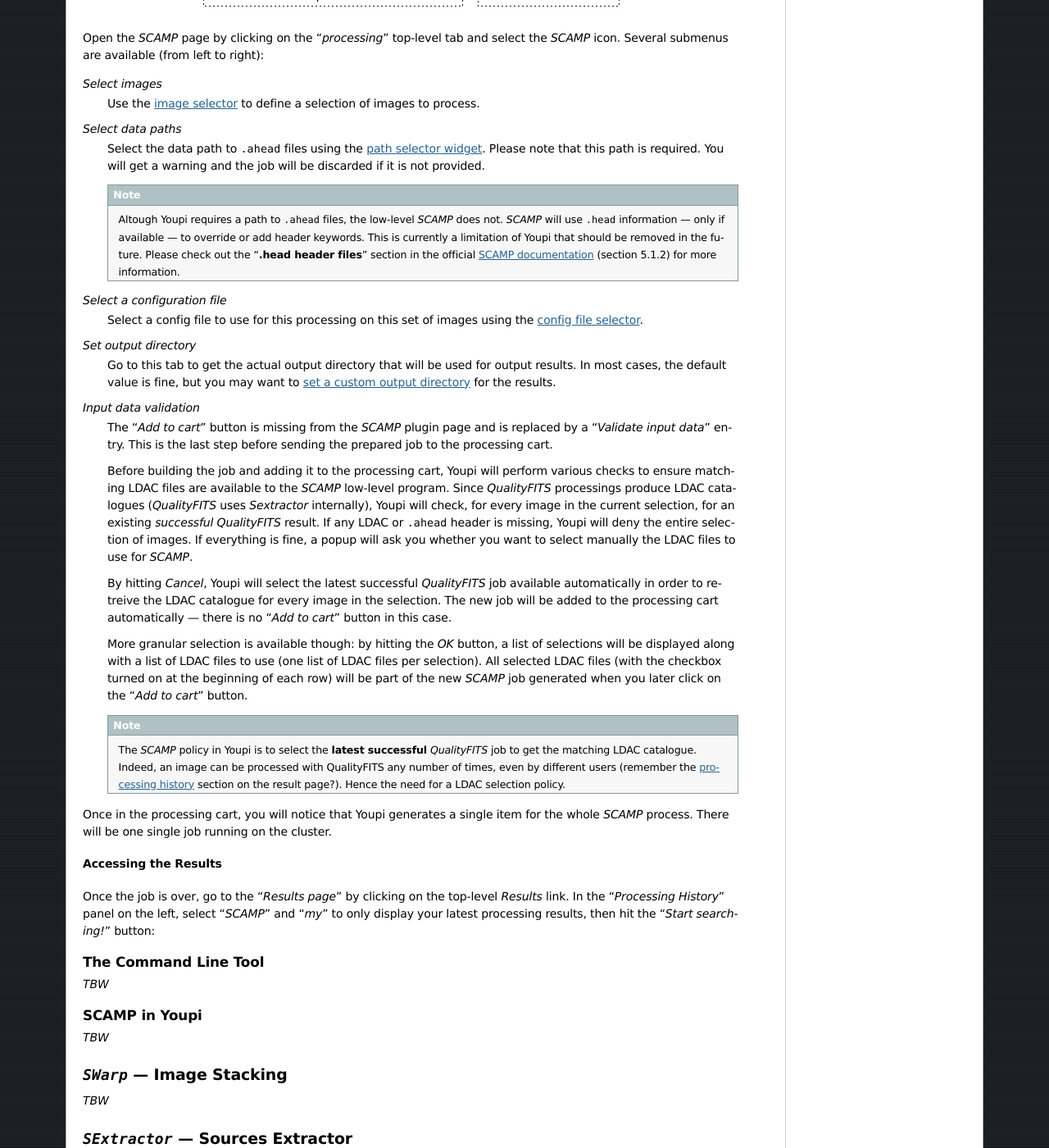
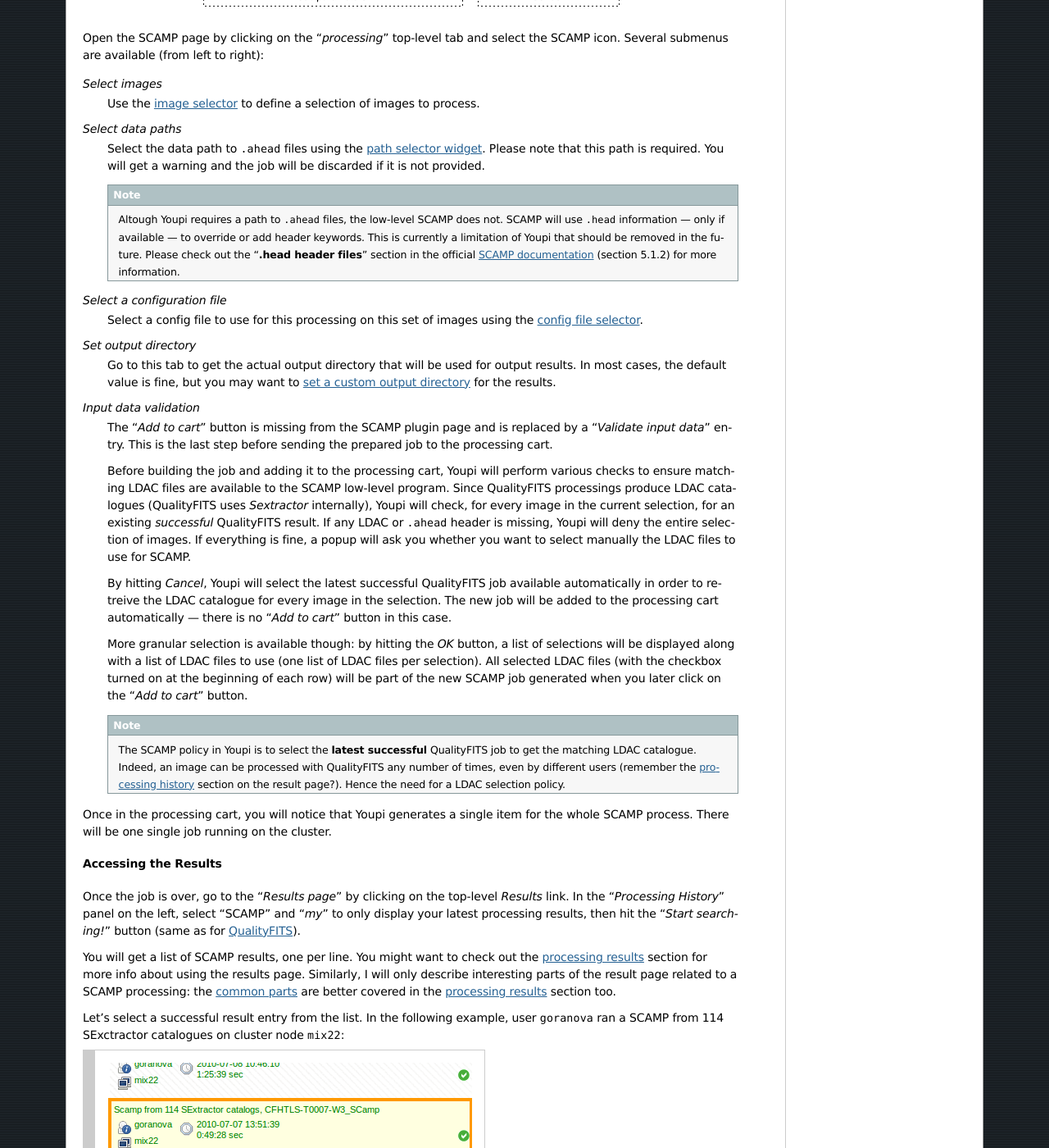
Before and after one commit to gotsunami/Youpi, a Sphinx documentation site: the page built from doc/handbook/source/processing.txt, in a window 1280 px wide and 1400 px high, scrolled down 7260 px. Shown: the whole window at 82% size. Built offline with Sphinx 7.4.7, drawn with Linux system fonts in a browser that asks for light colours; formulas are drawn with MathJax 3; the version number could not be read and is left out; some of the changed text lies outside the part shown.

Commit message:
Handbook: SCAMP section complete

```diff
--- a/doc/handbook/source/processing.txt
+++ b/doc/handbook/source/processing.txt
@@ -14,10 +14,10 @@
 The Command Line Tool
 ---------------------
 
-*QualityFITS* is a Terapix tool for evaluating the image quality. Here is a more complete description
+QualityFITS is a Terapix tool for evaluating the image quality. Here is a more complete description
 taken from its man page:
 
-[*QualityFITS*] is a pipeline which performs the following steps on preprocessed (debiased and flat-
+[QualityFITS] is a pipeline which performs the following steps on preprocessed (debiased and flat-
 fielded) images (named ``base.fits``):
 
     1. runs SExtractor for cosmic ray identification; a FITS mask is produced
@@ -226,7 +226,7 @@
 .. image:: figures/qfits-results-grades.png
    :class: capture
 
-Also, the lowest grade is appended to the result entry in the :ref:`processing history <processing_history>`
+Also, the lowest grade is appended to the result entry in the :ref:`processing history <qf_processing_history>`
 panel. This can be a nice way to quickly control whether an image of the results set has been graded:
 
 .. image:: figures/qfits-results-lowestgrade.png
@@ -276,20 +276,20 @@
 SCAMP in Youpi
 --------------
 
-Using *SCAMP* in Youpi is a convenient place for preparing a job, sending it to a cluster and accessing the results
+Using SCAMP in Youpi is a convenient place for preparing a job, sending it to a cluster and accessing the results
 directly in a web browser. As you will see, Youpi also performs some sanity checks to validate input data before
 creating the job.
 
 Preparing a Job
 ^^^^^^^^^^^^^^^
 
-Preparing a *SCAMP* job is just a matter of selecting input data (data paths, config and job parameters). As you
+Preparing a SCAMP job is just a matter of selecting input data (data paths, config and job parameters). As you
 can see in the following chart, an *input data validation step* is performed before adding the job to the
 processing cart:
 
 .. image:: figures/youpi-scamp.png
 
-Open the *SCAMP* page by clicking on the "*processing*" top-level tab and select the *SCAMP* icon. Several submenus
+Open the SCAMP page by clicking on the "*processing*" top-level tab and select the SCAMP icon. Several submenus
 are available (from left to right):
 
 *Select images*
@@ -300,7 +300,7 @@
     Please note that this path is required. You will get a warning and the job will be discarded if
     it is not provided.
 
-    .. note:: Altough Youpi requires a path to ``.ahead`` files, the low-level *SCAMP* does not. *SCAMP* will use ``.head``
+    .. note:: Altough Youpi requires a path to ``.ahead`` files, the low-level SCAMP does not. SCAMP will use ``.head``
               information --- only if available --- to override or add header keywords. This is currently a limitation
               of Youpi that should be removed in the future. Please check out the "**.head header files**" section in
               the official `SCAMP documentation`_ (section 5.1.2) for more information.
@@ -317,49 +317,100 @@
     for the results.
 
 *Input data validation*
-    The "*Add to cart*" button is missing from the *SCAMP* plugin page and is replaced by a "*Validate input data*"
+    The "*Add to cart*" button is missing from the SCAMP plugin page and is replaced by a "*Validate input data*"
     entry. This is the last step before sending the prepared job to the processing cart.
 
     Before building the job and adding it to the processing cart, Youpi will perform various checks to
-    ensure matching LDAC files are available to the *SCAMP* low-level program. Since *QualityFITS* processings
-    produce LDAC catalogues (*QualityFITS* uses *Sextractor* internally), Youpi will check, for every image in the
-    current selection, for an existing *successful* *QualityFITS* result. If any LDAC or ``.ahead`` header is
+    ensure matching LDAC files are available to the SCAMP low-level program. Since QualityFITS processings
+    produce LDAC catalogues (QualityFITS uses *Sextractor* internally), Youpi will check, for every image in the
+    current selection, for an existing *successful* QualityFITS result. If any LDAC or ``.ahead`` header is
     missing, Youpi will deny the entire selection of images. If everything is fine, a popup will ask you whether you
-    want to select manually the LDAC files to use for *SCAMP*.
+    want to select manually the LDAC files to use for SCAMP.
 
-    By hitting *Cancel*, Youpi will select the latest successful *QualityFITS* job available automatically
+    By hitting *Cancel*, Youpi will select the latest successful QualityFITS job available automatically
     in order to retreive the LDAC catalogue for every image in the selection. The new job will be added
     to the processing cart automatically --- there is no "*Add to cart*" button in this case.
 
     More granular selection is available though: by hitting the *OK* button, a list of selections will be displayed
     along with a list of LDAC files to use (one list of LDAC files per selection). All selected LDAC files (with the
-    checkbox turned on at the beginning of each row) will be part of the new *SCAMP* job generated when you later
+    checkbox turned on at the beginning of each row) will be part of the new SCAMP job generated when you later
     click on the "*Add to cart*" button.
 
-    .. note:: The *SCAMP* policy in Youpi is to select the **latest successful** *QualityFITS* job to get the matching LDAC
+    .. note:: The SCAMP policy in Youpi is to select the **latest successful** QualityFITS job to get the matching LDAC
               catalogue. Indeed, an image can be processed with QualityFITS any number of times, even by different users
               (remember the :ref:`processing history <pr_proc_history>` section on the result page?). Hence the need for
               a LDAC selection policy.
 
-Once in the processing cart, you will notice that Youpi generates a single item for the whole *SCAMP* process.
+Once in the processing cart, you will notice that Youpi generates a single item for the whole SCAMP process.
 There will be one single job running on the cluster.
 
 Accessing the Results
 ^^^^^^^^^^^^^^^^^^^^^
 
 Once the job is over, go to the "*Results page*" by clicking on the top-level *Results* link. In
-the "*Processing History*" panel on the left, select "*SCAMP*" and "*my*" to only display your
-latest processing results, then hit the "*Start searching!*" button:
+the "*Processing History*" panel on the left, select "SCAMP" and "*my*" to only display your
+latest processing results, then hit the "*Start searching!*" button (same as for
+:ref:`QualityFITS <qf_processing_history>`).
 
-The Command Line Tool
----------------------
+You will get a list of SCAMP results, one per line. You might want to check out the
+:ref:`processing results <processing_results>` section for more info about using the results
+page. Similarly, I will only describe interesting parts of the result page related to a SCAMP
+processing: the :ref:`common parts <pr_common_parts>` are better covered in the
+:ref:`processing results <processing_results>` section too.
 
-*TBW*
+Let's select a successful result entry from the list. In the following example, user ``goranova``
+ran a SCAMP from 114 SExctractor catalogues on cluster node ``mix22``:
 
-SCAMP in Youpi
---------------
+.. image:: figures/scamp-results-entry.png
+   :class: capture
 
-*TBW*
+On the right side of the window, the following sections --- from top to bottom --- are:
+
+- :ref:`Job duration, owner and exit status <pr_job_stats>`
+- Screenshots and thumbnails of the products
+- :ref:`User permissions <pr_user_perms>`
+- :ref:`Condor job logs <pr_condor_job_logs>`
+- This job's :ref:`processing history <pr_proc_history>`
+- :ref:`Run parameters <pr_run_params>`
+- XML filtering (for reprocessing)
+
+*Screenshots and thumbnails*
+    This area is a collection of a bigger image on the left and some smaller, grid-aligned thumbnails
+    of the bitmap products:
+
+    .. image:: figures/scamp-results-thumbs.png
+       :class: capture
+
+    Just click on the image on the leftmost side to access the full SCAMP web page, that is
+    the same original page generated by SCAMP from the command line. If you already know this
+    tool, you may have noticed that this image is actually a thumbnailed version of the HTML page
+    produced after processing. Thumbnails in the grid layout can be clicked to get a bigger version.
+
+*XML filtering*
+    SCAMP generates an XML file (diagnostic file, see the official `SCAMP documentation`_ section 5.2.3)
+    providing a processing summary and various statistics. Youpi parses this XML file and allows
+    dynamic XML content filtering: keywords and values can be set to select only a subset of the original
+    catalogue files used during processing and candidate for automatic reprocessing:
+
+    .. image:: figures/scamp-results-xmlfilter.png
+       :class: capture
+
+    Empty filtering content will lead to no filtering at all, the 114 original LDAC files will be matched:
+
+    .. image:: figures/scamp-results-nofilter.png
+       :class: capture
+
+    If we want to select only catalogues with names matching the ``79381`` string (not a RegExp), Youpi
+    will find only 6 LDAC files:
+
+    .. image:: figures/scamp-results-filtering.png
+       :class: capture
+
+    We can now reprocess the filtered selection by hitting the "*Reprocess*" button. A new SCAMP job using
+    those 6 LDAC catalogues is added to the processing cart:
+
+    .. image:: figures/scamp-results-filter-reprocess.png
+       :class: capture
 
 .. _proc_swarp:
 
```
Also changed, not shown: other parts of doc/handbook/source/processing.txt (+2 -2 lines), doc/handbook/source/figures/scamp-results-entry.png (added), doc/handbook/source/figures/scamp-results-filter-reprocess.png (added), doc/handbook/source/figures/scamp-results-filtering.png (added), doc/handbook/source/figures/scamp-results-nofilter.png (added), doc/handbook/source/figures/scamp-results-thumbs.png (added), doc/handbook/source/figures/scamp-results-xmlfilter.png (added).
